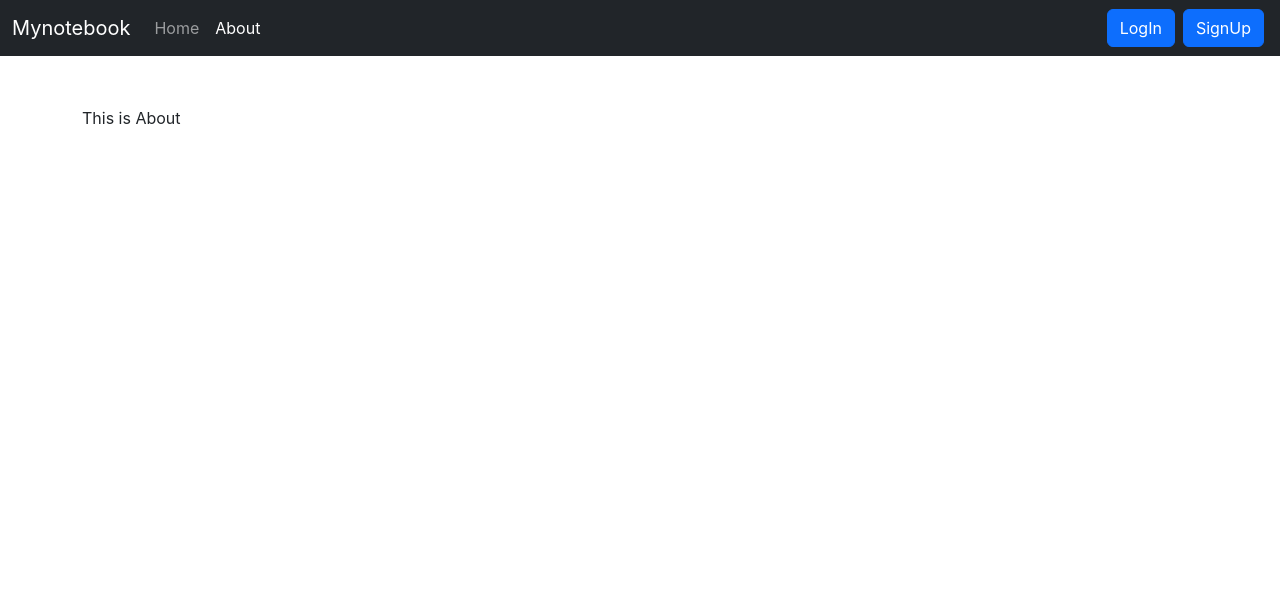
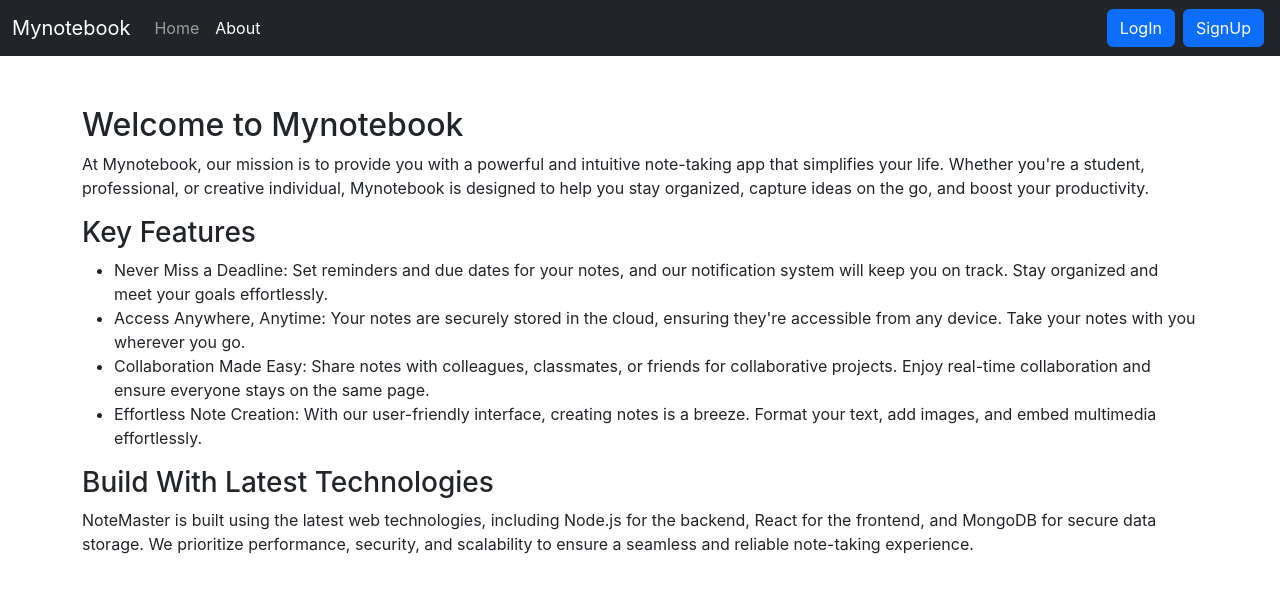
Before and after one commit to SumitSaha10/Note-App-MERN, a React (Create React App) app: page /about in a window 1280 px wide. Shown: the top 592 px of the page. Built offline with nearby package versions, Linux system fonts and the light colour scheme.

Commit message:
About us page content added.

```diff
--- a/src/components/About.js
+++ b/src/components/About.js
@@ -1,11 +1,30 @@
 import React from 'react'
 
-export default function About(){
+export default function About() {
 
   return (
-    <div>
-      This is About
-
+    <div className='about'>
+      <h2>Welcome to Mynotebook</h2>
+      <p className='main-description'>
+        At Mynotebook, our mission is to provide you with a powerful and intuitive note-taking app that simplifies your life. Whether you're a student, professional, or creative individual, Mynotebook is designed to help you stay organized, capture ideas on the go, and boost your productivity.
+      </p>
+      <h3>Key Features</h3>
+      <ul>
+        <li>
+          <span className='features-point'>Never Miss a Deadline</span>: Set reminders and due dates for your notes, and our notification system will keep you on track. Stay organized and meet your goals effortlessly.
+        </li>
+        <li>
+          <span className='features-point'>Access Anywhere, Anytime</span>: Your notes are securely stored in the cloud, ensuring they're accessible from any device. Take your notes with you wherever you go.
+        </li>
+        <li>
+          <span className='features-point'>Collaboration Made Easy</span>: Share notes with colleagues, classmates, or friends for collaborative projects. Enjoy real-time collaboration and ensure everyone stays on the same page.
+        </li>
+        <li>
+          <span className='features-point'>Effortless Note Creation</span>: With our user-friendly interface, creating notes is a breeze. Format your text, add images, and embed multimedia effortlessly.
+        </li>
+      </ul>
+      <h3>Build With Latest Technologies</h3>
+      <p>NoteMaster is built using the latest web technologies, including Node.js for the backend, React for the frontend, and MongoDB for secure data storage. We prioritize performance, security, and scalability to ensure a seamless and reliable note-taking experience.</p>
     </div>
   )
 }
```
Also changed, not shown: package.json (line endings or trailing spaces).
